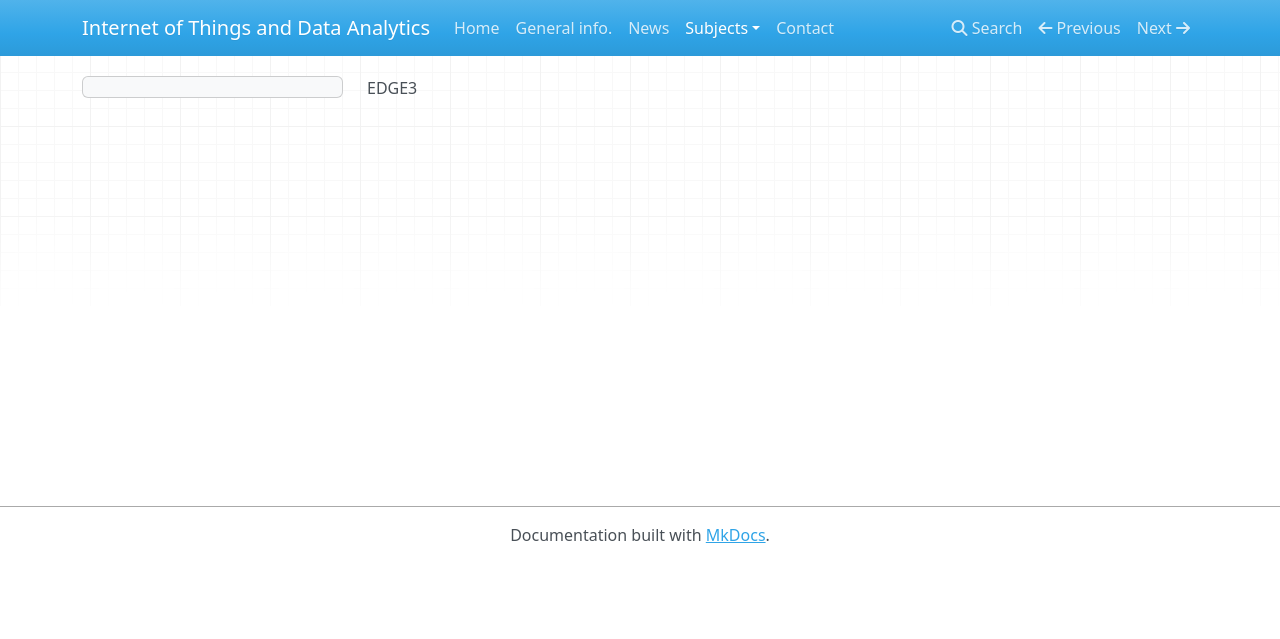
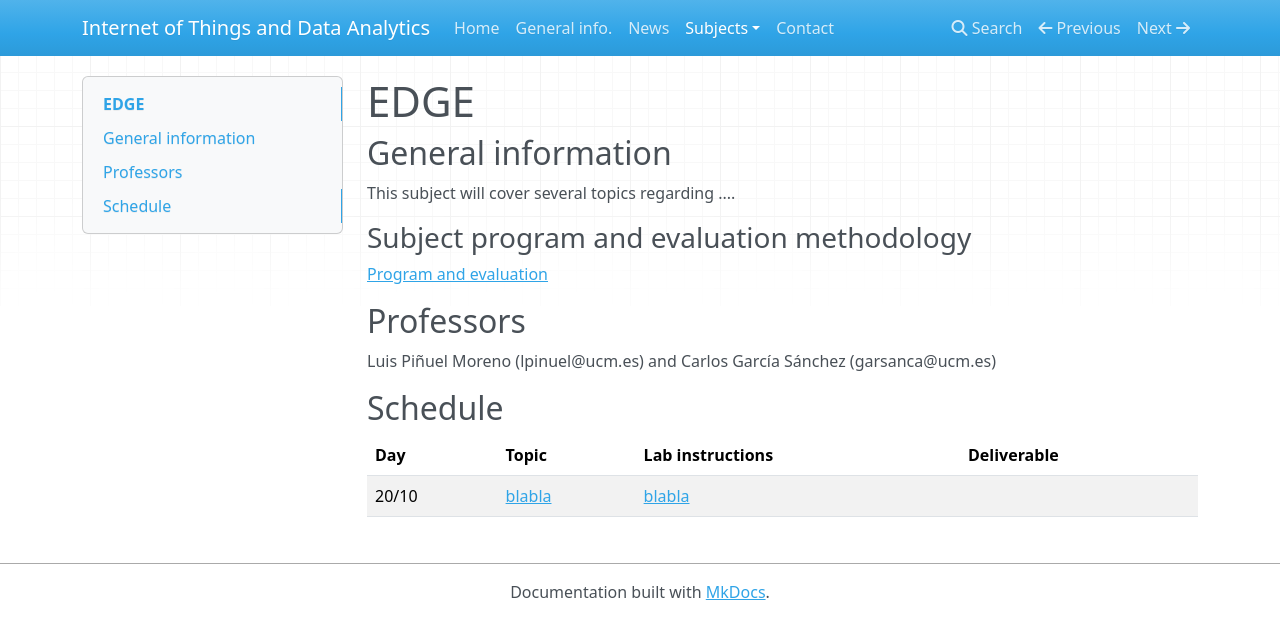
Before and after one commit to iot-da/iot-da.github.io, an MkDocs documentation site: the page built from docs/Subjects/EDGE/index.md, in a window 1280 px wide. Shown: the top 639 px of the page. Built offline with MkDocs 1.6.1, drawn with Linux system fonts in a browser that asks for light colours; nearby versions of some CDN libraries.

Commit message:
actualizando EDGE

```diff
--- a/docs/Subjects/EDGE/index.md
+++ b/docs/Subjects/EDGE/index.md
@@ -1 +1,18 @@
-EDGE3
+# EDGE
+
+## General information
+
+This subject will cover several topics regarding ....
+
+### Subject program and evaluation methodology
+
+  [Program and evaluation](slides/none.pdf)
+
+## Professors
+Luis Piñuel Moreno (lpinuel@ucm.es) and Carlos García Sánchez (garsanca@ucm.es)
+
+## Schedule
+
+|    Day       | Topic                      |  Lab instructions       |  Deliverable   |
+|--------------|----------------------------|-------------------------|----------------|
+| 20/10        | [blabla](slides/none.pdf)  |  [blabla](lab/none.pdf) |                |
```
